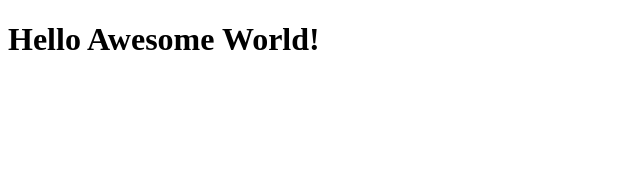
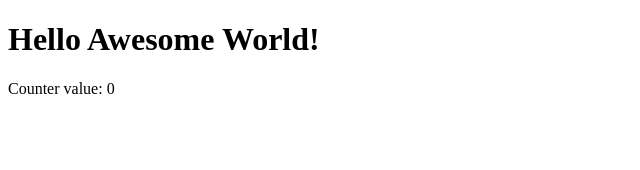
Before and after one commit to alexgs/redux-games-testbed, a React app in the folder simple-redux/: page / in a window 1280 px wide. Shown: the top 170 px of the page, without its empty margins (0-640 px from the left). Built offline with nearby package versions, Linux system fonts and the light colour scheme.

Commit message:
Create a store in the app and display its value

```diff
--- a/simple-redux/src/AwesomeApp.jsx
+++ b/simple-redux/src/AwesomeApp.jsx
@@ -1,10 +1,20 @@
 import React, { Component } from 'react';
 
 class AwesomeApp extends Component {
+    constructor( props ) {
+        super( props );
+        this.state = {
+            // Be sure to call `store.getState()` and not just hand it the
+            // store object!
+            value: props.store.getState()
+        };
+    }
+
     render() {
         return (
             <div>
                 <h1>Hello Awesome World!</h1>
+                <p>Counter value: { this.state.value }</p>
             </div>
         );
     }
--- a/simple-redux/src/index.jsx
+++ b/simple-redux/src/index.jsx
@@ -1,5 +1,14 @@
+'use strict';
+
 import React from 'react';
-import { render } from 'react-dom';
+import ReactDOM from 'react-dom';
+import { createStore } from 'redux';
+import counterReducer from './reducers/counterReducer';
 import AwesomeApp from './AwesomeApp';
 
-render( <AwesomeApp />, document.getElementById( 'awesome-app-root' ) );
+let store = createStore( counterReducer );
+
+ReactDOM.render(
+    <AwesomeApp store={ store } />,
+    document.getElementById( 'awesome-app-root' )
+);
```
